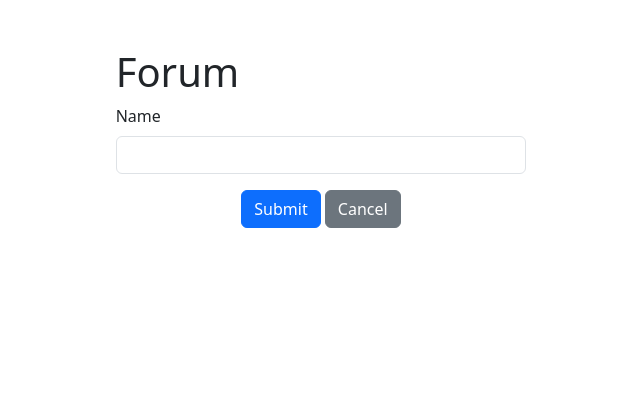
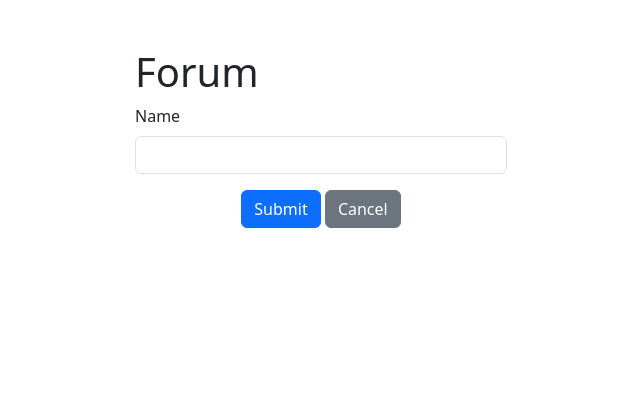
Before and after one commit to luke-hamann/stc-cis-241-final-project, a PHP site: template views/admin/editForum.php in a window 1280 px wide. Shown: the part 56-470 px from the top of the page, without its empty margins (319-959 px from the left). Run offline with PHP 8.4, Linux system fonts and the light colour scheme; the template is opened without the code that fills it, so the values that code supplies are empty.

Commit message:
Patch edit forum view

```diff
--- a/views/admin/editForum.php
+++ b/views/admin/editForum.php
@@ -8,12 +8,12 @@ if ($model->mode == 'Add') {
 }
 ?>
 
-<div class="row">
+<div class="container">
     <div class="col-md-4 offset-md-4 my-5">
         <form action="<?php echo $formAction; ?>" method="post">
             <h1><?php echo $model->mode; ?> Forum</h1>
             <input type="hidden" name="id" value="<?php echo (isset($model->forum) ? $model->forum->id : '0'); ?>" />
-            <?php include './views/shared/formErrors.php'; ?>
+            <?php include('./views/shared/formErrors.php'); ?>
             <div class="mb-3">
                 <label for="name" class="form-label">Name</label>
                 <input type="text" name="name" id="name" value="<?php echo (isset($model->forum) ? $model->forum->name : ''); ?>" class="form-control" />
```
